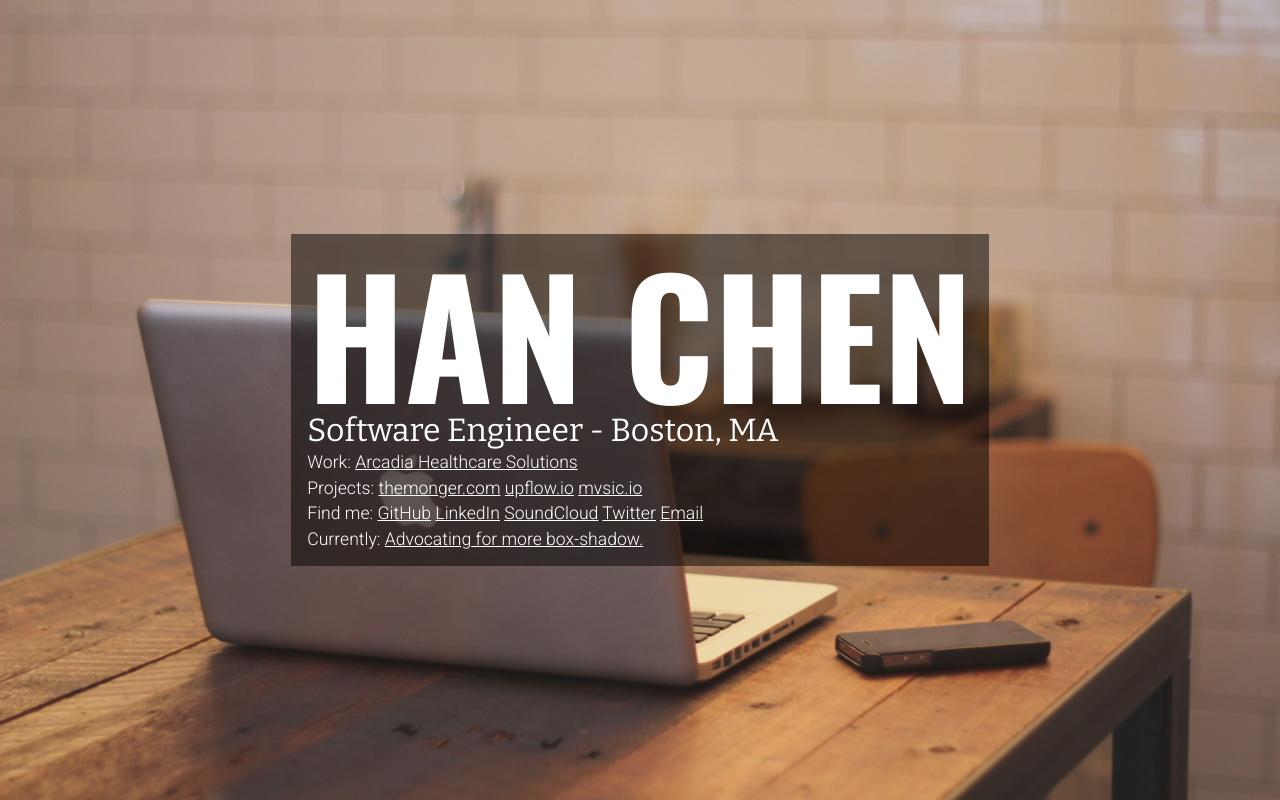
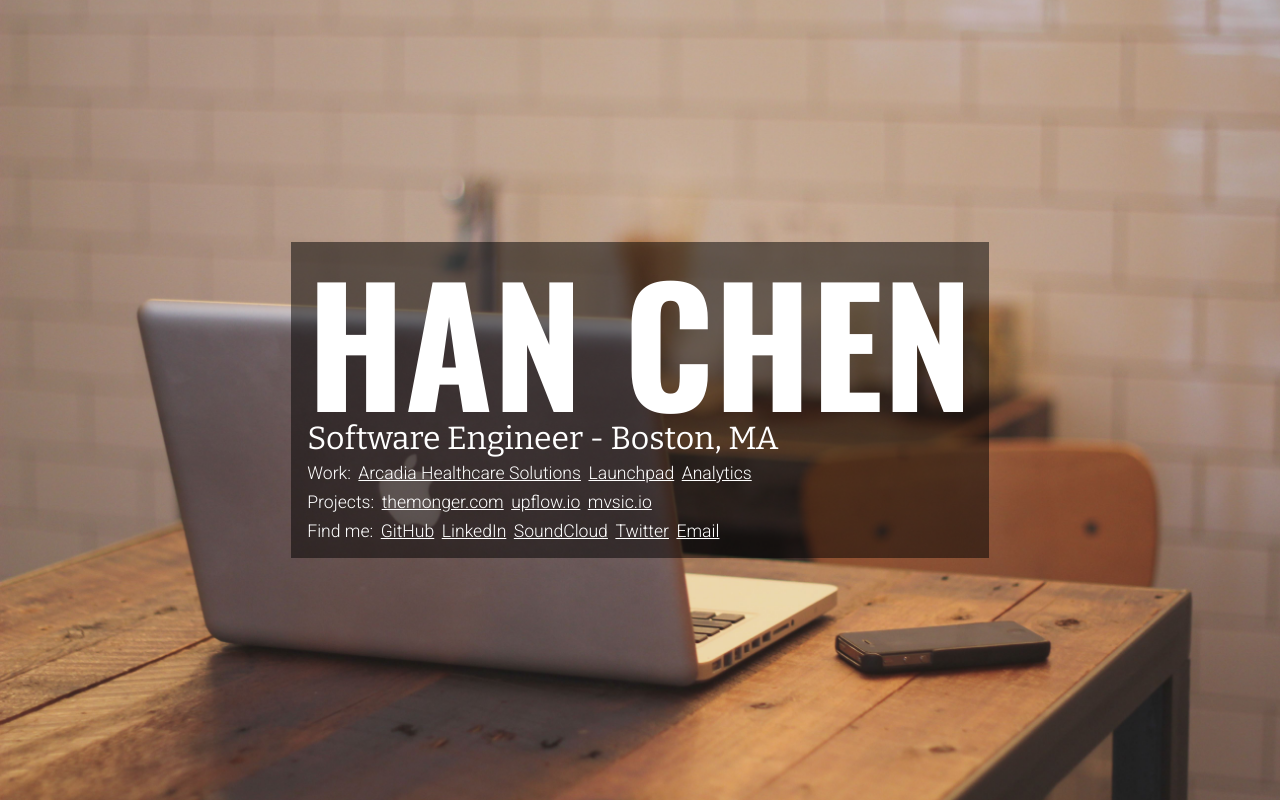
Before and after one commit to hanchennz/hanchennz.github.io, a plain HTML site: page index.html in a window 1280 px wide. Drawn offline with nearby package versions, Linux system fonts and the light colour scheme.

Commit message:
Update links.

```diff
--- a/index.css
+++ b/index.css
@@ -9,6 +9,10 @@ body {
 
 div, a {
   color: white;
+}
+
+a {
+  margin-left: 0.2rem;
 }
 
 #main {
@@ -38,5 +42,5 @@ div, a {
   font-family: 'Roboto', sans-serif;
   font-size: 1.1rem;
   line-height: 1.4rem;
-  margin-top: 0.2rem;
+  margin-top: 0.4rem;
 }
--- a/index.html
+++ b/index.html
@@ -12,13 +12,15 @@
       <div class="subtitle">Software Engineer - Boston, MA</div>
       <div class="paragraph">
         Work:
-        <a href="www.arcadiasolutions.com" target="_blank">Arcadia Healthcare Solutions</a>
+        <a href="http://www.arcadiasolutions.com" target="_blank">Arcadia Healthcare Solutions</a>
+        <a href="http://www.arcadiasolutions.com/product/launchpad/" target="_blank">Launchpad</a>
+        <a href="http://http://www.arcadiasolutions.com/product/analytics/" target="_blank">Analytics</a>
       </div>
       <div class="paragraph">
         Projects:
-        <a href="staging.themonger.com" target="_blank">themonger.com</a>
-        <a href="www.upflow.io" target="_blank">upflow.io</a>
-        <a href="www.mvsic.io" target="_blank">mvsic.io</a>
+        <a href="http://staging.themonger.com" target="_blank">themonger.com</a>
+        <a href="http://www.upflow.io" target="_blank">upflow.io</a>
+        <a href="http://www.mvsic.io" target="_blank">mvsic.io</a>
       </div>
       <div class="paragraph">
         Find me:
@@ -28,10 +30,6 @@
         <a href="https://twitter.com/HanChenNZ" target="_blank">Twitter</a>
         <a href="mailto:chenhan22@gmail.com?Subject=Hello!" target="_blank">Email</a>
       </div>
-      <div class="paragraph">
-        Currently:
-        <a href="https://github.com/hanchennz" target="_blank">Advocating for more box-shadow.</a>
-      </div>
     </div>
   </div>
 </body>
```
